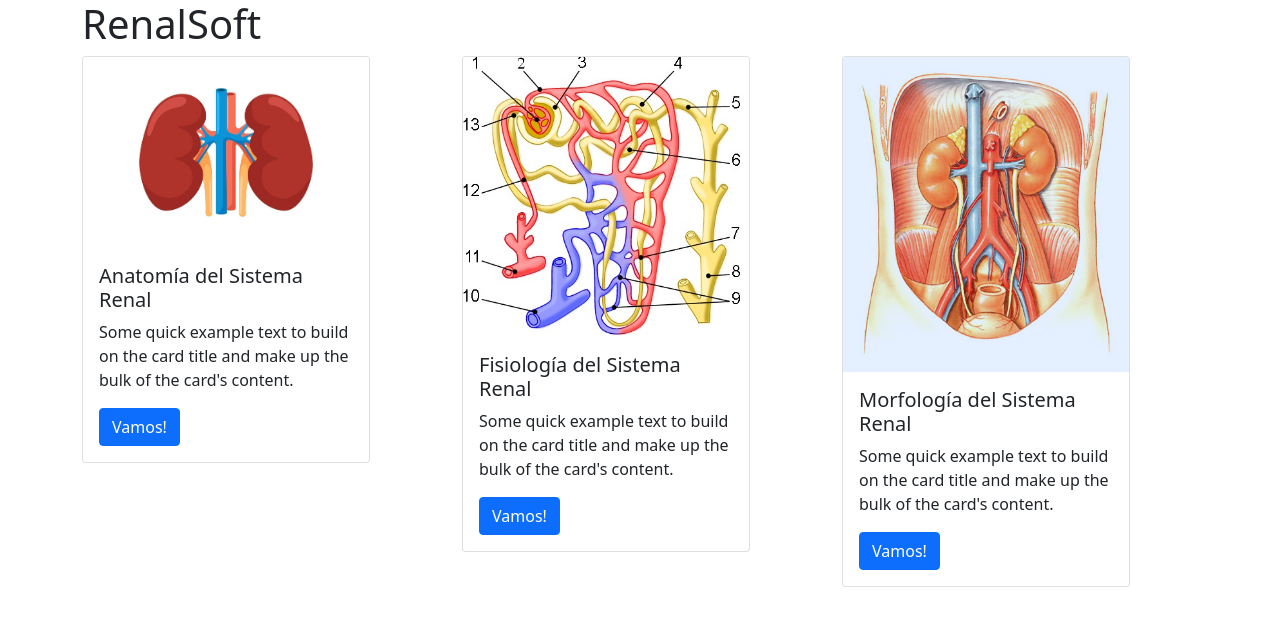
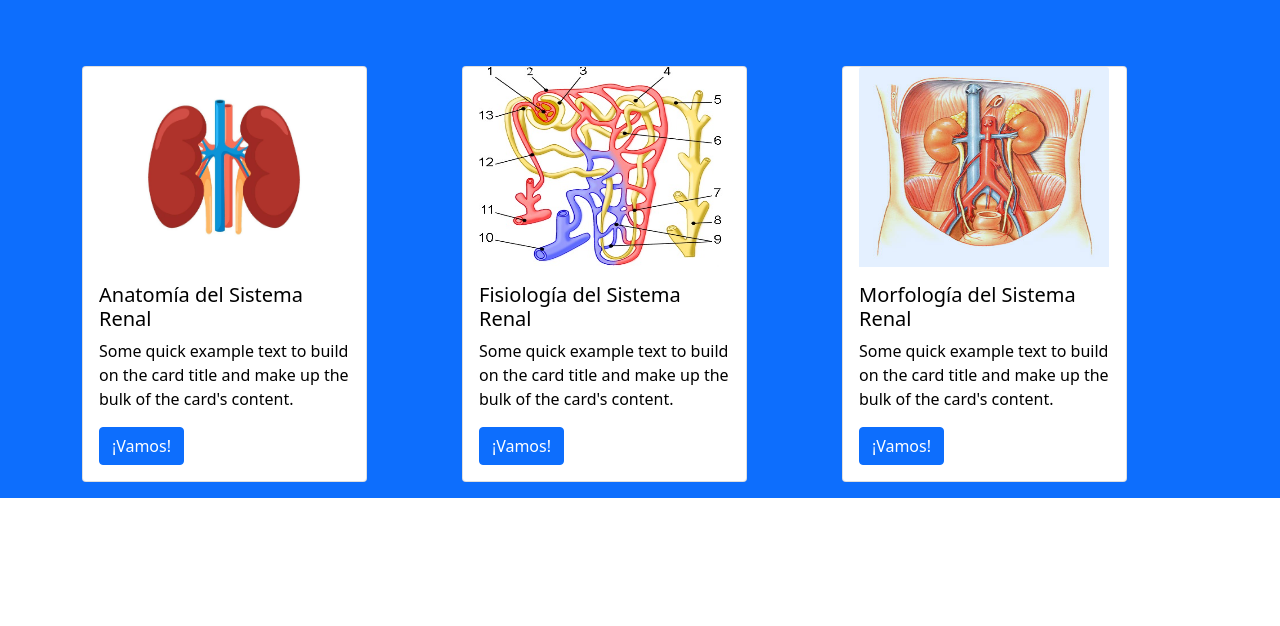
Before and after one commit to Valentina042/renalsoft, a Flask app: template templates/index.html in a window 1280 px wide. Shown: the top 626 px of the page. Run offline with Flask 2, Linux system fonts and the light colour scheme; the template is opened without the code that fills it, so the values that code supplies are empty.

Commit message:
add: it was modified the principal view with css class

```diff
--- /dev/null
+++ b/static/css/a.css
@@ -0,0 +1,3 @@
+a.positionB-index{
+    align-self: center;
+}
--- /dev/null
+++ b/static/css/div.css
@@ -0,0 +1,9 @@
+div.index-carousel-row{
+    width: 18rem;
+    align-items: center;
+}
+
+div.card-size{
+    width: 80%;
+    height: 100%;
+}
--- /dev/null
+++ b/static/css/images.css
@@ -0,0 +1,5 @@
+img.image-size{
+    width: 250px;
+    height: 200px;
+    align-items: center;
+}
--- a/templates/index.html
+++ b/templates/index.html
@@ -4,51 +4,58 @@
     <meta charset="UTF-8">
     <meta http-equiv="X-UA-Compatible" content="IE=edge">
     <meta name="viewport" content="width=device-width, initial-scale=1.0">
+    <link rel="stylesheet" href= "../static/css/images.css"></link>
+    <link rel="stylesheet" href= "../static/css/div.css"></link>
+    <link rel="stylesheet" href= "../static/css/a.css"></link>
     <link href="https://cdn.jsdelivr.net/npm/bootstrap@5.1.1/dist/css/bootstrap.min.css" rel="stylesheet" integrity="sha384-F3w7mX95PdgyTmZZMECAngseQB83DfGTowi0iMjiWaeVhAn4FJkqJByhZMI3AhiU" crossorigin="anonymous">
-<script src="https://cdn.jsdelivr.net/npm/bootstrap@5.1.1/dist/js/bootstrap.bundle.min.js" integrity="sha384-/bQdsTh/da6pkI1MST/rWKFNjaCP5gBSY4sEBT38Q/9RBh9AH40zEOg7Hlq2THRZ" crossorigin="anonymous"></script>
-    <title>Document</title>
+    <script src="https://cdn.jsdelivr.net/npm/bootstrap@5.1.1/dist/js/bootstrap.bundle.min.js" integrity="sha384-/bQdsTh/da6pkI1MST/rWKFNjaCP5gBSY4sEBT38Q/9RBh9AH40zEOg7Hlq2THRZ" crossorigin="anonymous"></script>
+    <title>RenalSoft</title>
 </head>
 <body>
-    <div class="container">
-        <div class="row">
-            <div class= "title" ><h1>RenalSoft</h1>
+    <div class="container-fluid p-3 mb-2 bg-primary text-black">
+        <nav class="navbar navbar-dark bg-primary">
+            <div class="container">
+                <a href="/" class="navbar-brand "></a>
             </div>
+          </nav>
+        <div class="container">
+            <br>
         </div>
-    </div>
     <div class="container">
         <div class="row ">
             <div class="col">
-                <div class="card" style="width: 18rem;">
-                <img src="../static/anatomyS.jpg" class="card-img-top" alt="Anatomía del Sistema Renal">
+                <div class="card index-carousel-row card-size">
+                <img src="../static/anatomyS.jpg" class="card-img-top image-size" alt="Anatomía del Sistema Renal">
                     <div class="card-body">
                     <h5 class="card-title">Anatomía del Sistema Renal</h5>
                     <p class="card-text">Some quick example text to build on the card title and make up the bulk of the card's content.</p>
-                    <a href="#" class="btn btn-primary">Vamos!</a>
+                    <a href="#" class="btn btn-primary positionB-index">¡Vamos!</a>
                     </div>
                 </div>
             </div>
 
             <div class="col">
-                <div class="card" style="width: 18rem;">
-                <img src="../static/FisiologiaS.jpeg" class="card-img-top" alt="...">
+                <div class="card index-carousel-row card-size">
+                <img src="../static/FisiologiaS.jpeg" class="card-img-top image-size" alt="...">
                 <div class="card-body">
                 <h5 class="card-title">Fisiología del Sistema Renal</h5>
                 <p class="card-text">Some quick example text to build on the card title and make up the bulk of the card's content.</p>
-                <a href="#" class="btn btn-primary">Vamos!</a>
+                <a href="#" class="btn btn-primary positionB-index">¡Vamos!</a>
                 </div>
                 </div>
             </div>
-            <div class= "col">
-                <div class="card" style="width: 18rem;">
-                <img src="../static/MofologíaSi.jpg" class="card-img-top" alt="...">
+            <div class= "col positionB-index" >
+                <div class="card index-carousel-row card-size">
+                <img src="../static/MofologíaSi.jpg" class="card-img-top image-size" alt="..." >
                 <div class="card-body">
                 <h5 class="card-title">Morfología del Sistema Renal</h5>
                 <p class="card-text">Some quick example text to build on the card title and make up the bulk of the card's content.</p>
-                <a href="#" class="btn btn-primary">Vamos!</a>
+                <a hfer="#" class="btn btn-primary">¡Vamos!</a>
                 </div>
                 </div>
             </div>
         </div>
     </div>
+</div>
 </body>
 </html>
```
Also changed, not shown: static/logo.jpeg (added).
